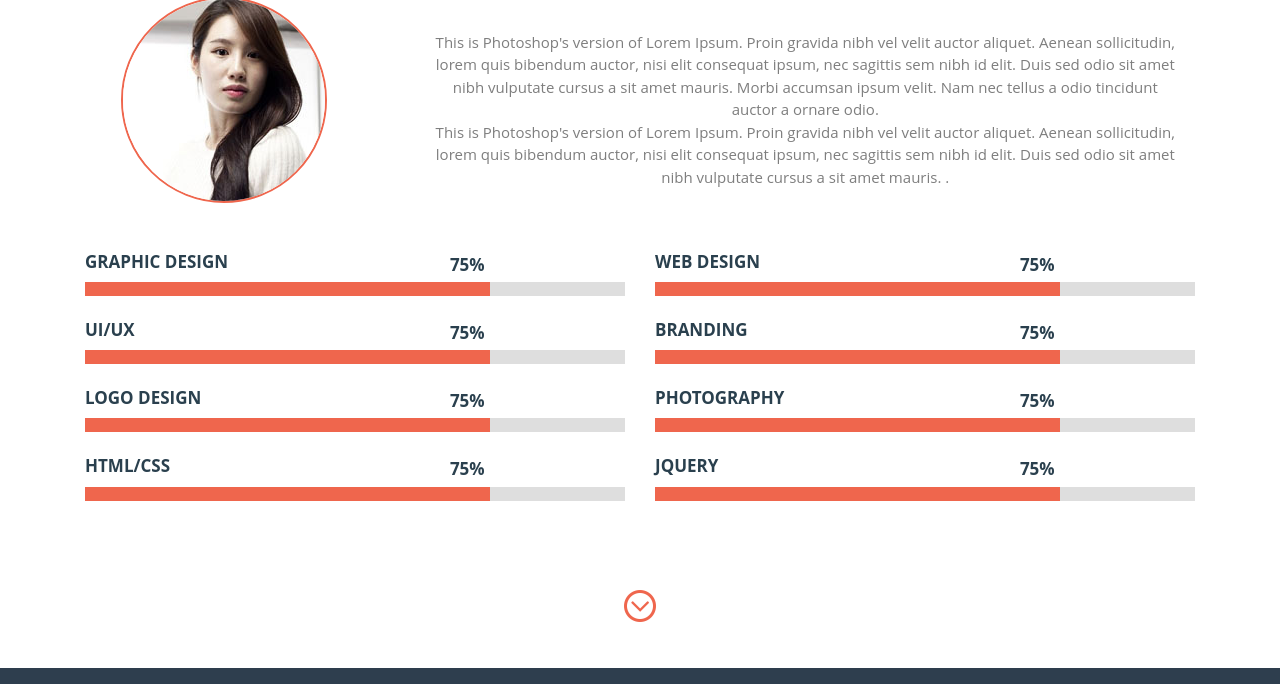
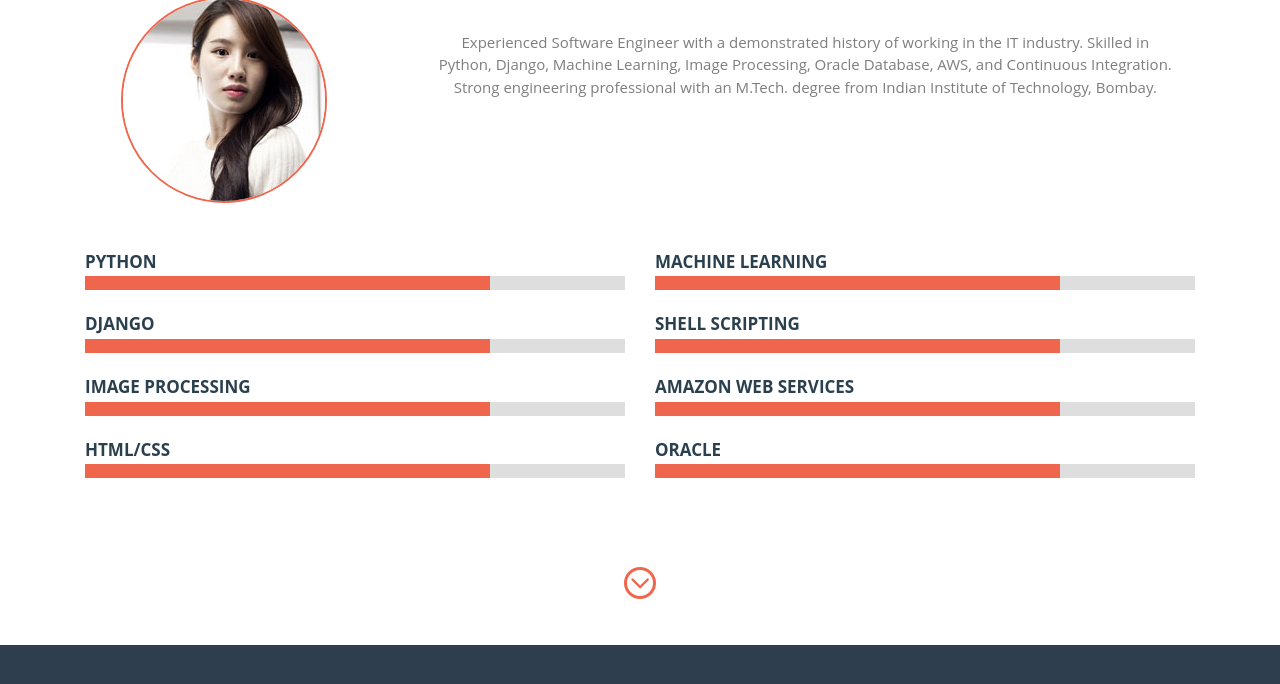
Before and after one commit to pawankg06/pawankg06.github.io, a plain HTML site: page index.html in a window 1280 px wide. Shown: the part 634-1318 px from the top of the page. Drawn offline with Linux system fonts and the light colour scheme.

Commit message:
Add files via upload

```diff
--- a/index.html
+++ b/index.html
@@ -1,10 +1,10 @@
-<!--Author: Template Stock
-Author URL: http://templatestock.co
+<!--Author: Pawan Kumar
+Author URL: https://pawankg.github.io/
 -->
 <!DOCTYPE html>
 <html>
 <head>
-<title>Above Free Responsive Template | Template Stock</title>
+<title>Pawan Personal Portfolio</title>
 <meta name="viewport" content="width=device-width, initial-scale=1">
 <meta http-equiv="Content-Type" content="text/html; charset=utf-8" />
 <meta name="keywords" content="Onepage Responsive web template, Bootstrap Web Templates, Flat Web Templates, Android Compatible web template,
@@ -59,27 +59,27 @@ Smartphone Compatible web template, free webdesigns for Nokia, Samsung, LG, Sony
 				   <article style="position: absolute; width: 100%; opacity: 0;">
 				   	<div class="banner-wrap">
 				   	       	<div class="banner_center">
-				   		 		<h1>hello world,</h1>
-				   		 		<h2>i am <span>graphic & web designer</span></h2>
-				   		 		<h2>from morocco</h2>
+				   		 		<h1>hello,</h1>
+				   		 		<h2>i am <span>Pawan Kumar</span></h2>
+				   		 		<h2>from India</h2>
 				   		 		</div>
 				   		 </div>
 					</article>
 				   <article style="position: relative; width: 100%; opacity: 1;">
 				   	   	<div class="banner-wrap">
 				   	      <div class="banner_center">
-				   		 		<h1>Content here,</h1>
-				   		 		<h2>Lorem <span>graphic &  designer</span></h2>
-				   		 		<h2>Contrary</h2>
+				   		 		<h1>Working as Software Technologist</h1>
+				   		 		<h2>@ <span>Vitrana</span></h2>
+				   		 		<h2>India</h2>
 				   		 		</div>
 				   		  </div>
 				   </article>
 				   <article style="position: absolute; width: 100%; opacity: 0;">
 				   	  	<div class="banner-wrap">
 				   	       <div class="banner_center">
-				   		 		<h1>Lorem Ipsum ,</h1>
-				   		 		<h2>Contrary to <span>&  designer</span></h2>
-				   		 		<h2>reproduced below</h2>
+				   		 		<h1>Previously,</h1>
+				   		 		<h2>worked as <span>application developer at IBM India Pvt. Ltd.</span></h2>
+				   		 		<h2>and development engineer at Pramati Technologies Pvt. Ltd.</h2>
 				   		 		</div>
 				   		 </div>
 					 </article>
@@ -102,8 +102,8 @@ Smartphone Compatible web template, free webdesigns for Nokia, Samsung, LG, Sony
 			<img src="images/pic-9.jpg" alt=""/>
 			</div>
 			<div class="about-text">
-					<p>This is Photoshop's version  of Lorem Ipsum. Proin gravida nibh vel velit auctor aliquet. Aenean sollicitudin, lorem quis bibendum auctor, nisi elit consequat ipsum, nec sagittis sem nibh id elit. Duis sed odio sit amet nibh vulputate cursus a sit amet mauris. Morbi accumsan ipsum velit. Nam nec tellus a odio tincidunt auctor a ornare odio.</p>
-					<p>This is Photoshop's version  of Lorem Ipsum. Proin gravida nibh vel velit auctor aliquet. Aenean sollicitudin, lorem quis bibendum auctor, nisi elit consequat ipsum, nec sagittis sem nibh id elit. Duis sed odio sit amet nibh vulputate cursus a sit amet mauris. . </p>
+					<p>Experienced Software Engineer with a demonstrated history of working in the IT industry. Skilled in Python, Django, Machine Learning, Image Processing, Oracle Database, AWS, and Continuous Integration. Strong engineering professional with an M.Tech. degree from Indian Institute of Technology, Bombay.</p>
+					<p></p>
 			</div>
 			<div class="clearfix"></div>
 			</div>
@@ -112,10 +112,10 @@ Smartphone Compatible web template, free webdesigns for Nokia, Samsung, LG, Sony
 					<div class="polls">
 					<div class="poll">
 						<div class="poll-desc">
-							<h4>Graphic Design</h4>
+							<h4>Python</h4>
 						</div>
 						<div class="percentage">
-							<p>75%</p>
+							<p></p>
 					</div>
 					<div class="clearfix"></div>
 				</div>
@@ -126,10 +126,10 @@ Smartphone Compatible web template, free webdesigns for Nokia, Samsung, LG, Sony
 	                      <div class="polls">
 					<div class="poll">
 						<div class="poll-desc">
-							<h4>Ui/Ux</h4>
+							<h4>Django</h4>
 						</div>
 						<div class="percentage">
-							<p>75%</p>
+							<p></p>
 					</div>
 					<div class="clearfix"></div>
 				</div>
@@ -140,10 +140,10 @@ Smartphone Compatible web template, free webdesigns for Nokia, Samsung, LG, Sony
 	                      <div class="polls">
 					<div class="poll">
 						<div class="poll-desc">
-							<h4>Logo Design</h4>
+							<h4>Image Processing</h4>
 						</div>
 						<div class="percentage">
-							<p>75%</p>
+							<p></p>
 					</div>
 					<div class="clearfix"></div>
 				</div>
@@ -157,7 +157,7 @@ Smartphone Compatible web template, free webdesigns for Nokia, Samsung, LG, Sony
 							<h4>Html/Css</h4>
 						</div>
 						<div class="percentage">
-							<p>75%</p>
+							<p></p>
 					</div>
 					<div class="clearfix"></div>
 				</div>
@@ -171,10 +171,10 @@ Smartphone Compatible web template, free webdesigns for Nokia, Samsung, LG, Sony
 		<div class="polls">
 					<div class="poll">
 						<div class="poll-desc">
-							<h4>web design</h4>
+							<h4>Machine Learning</h4>
 						</div>
 						<div class="percentage">
-							<p>75%</p>
+							<p></p>
 					</div>
 					<div class="clearfix"></div>
 				</div>
@@ -185,10 +185,10 @@ Smartphone Compatible web template, free webdesigns for Nokia, Samsung, LG, Sony
 	                      <div class="polls">
 					<div class="poll">
 						<div class="poll-desc">
-							<h4>branding</h4>
+							<h4>Shell Scripting</h4>
 						</div>
 						<div class="percentage">
-							<p>75%</p>
+							<p></p>
 					</div>
 					<div class="clearfix"></div>
 				</div>
@@ -199,10 +199,10 @@ Smartphone Compatible web template, free webdesigns for Nokia, Samsung, LG, Sony
 	                      <div class="polls">
 					<div class="poll">
 						<div class="poll-desc">
-							<h4>Photography</h4>
+							<h4>Amazon web services</h4>
 						</div>
 						<div class="percentage">
-							<p>75%</p>
+							<p></p>
 					</div>
 					<div class="clearfix"></div>
 				</div>
@@ -213,10 +213,10 @@ Smartphone Compatible web template, free webdesigns for Nokia, Samsung, LG, Sony
 	                      <div class="polls">
 					<div class="poll">
 						<div class="poll-desc">
-							<h4>Jquery</h4>
+							<h4>Oracle</h4>
 						</div>
 						<div class="percentage">
-							<p>75%</p>
+							<p></p>
 					</div>
 					<div class="clearfix"></div>
 				</div>
```
